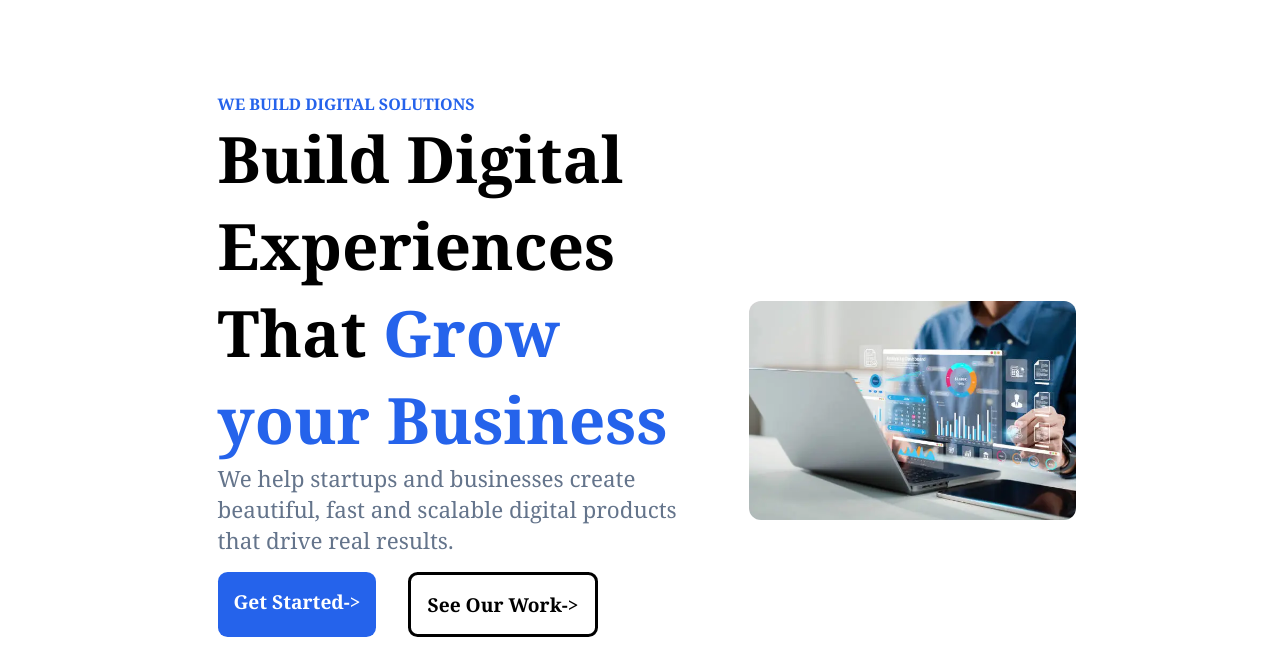
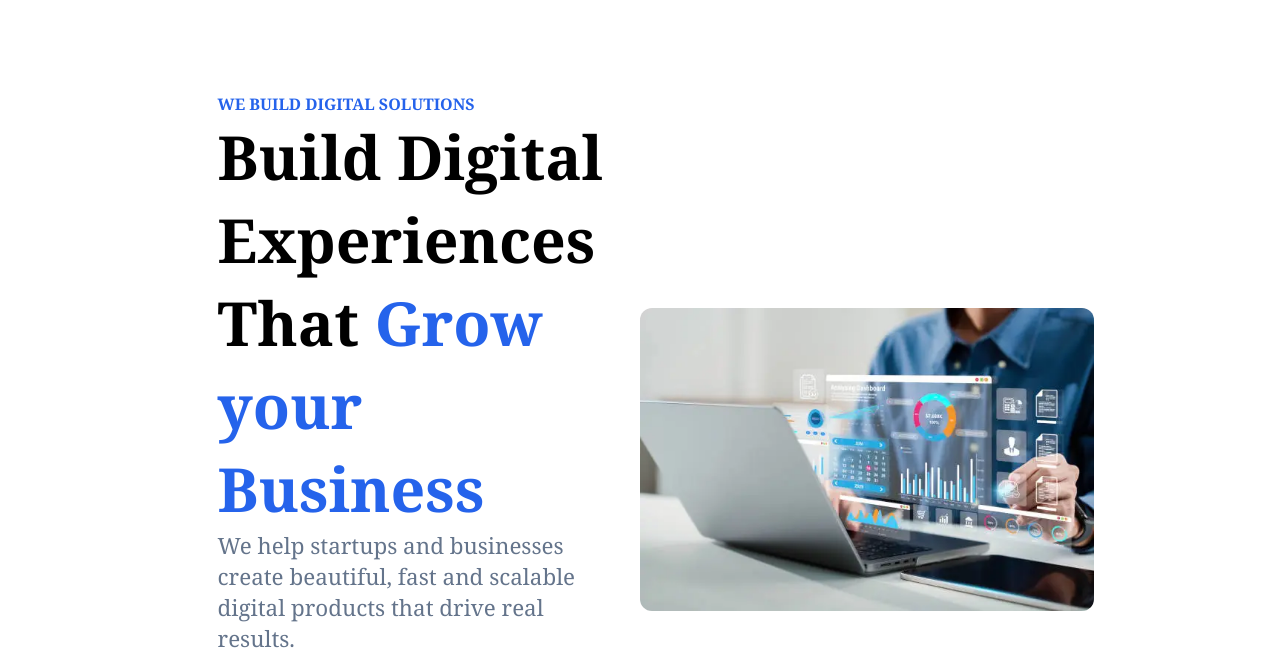
Before and after one commit to hamnariaz208/Nexa-Digital-Solutions, a plain HTML site: page index.html in a window 1280 px wide. Shown: the part 111-777 px from the top of the page. Drawn offline with Linux system fonts and the light colour scheme.

Commit message:
Update style.css

```diff
--- a/style.css
+++ b/style.css
@@ -89,9 +89,8 @@ body {
     padding: 2rem;
 }
 .Herosection .leftbox{
-
     padding: 2rem;
-    width: 60%;
+    width: 50%;
 }
 .Herosection .leftbox .hero-subheading{
     color: var(--primary-color);
@@ -99,14 +98,14 @@ body {
     font-weight: bold;
 }
 .Herosection .leftbox .hero-heading span{
-     font-size: clamp(2rem, 5vw, 4rem);
-     font-weight: bold;
+      font-weight: bold;
+      font-size: 3.8rem;
 }
 
 .Herosection .leftbox .hero-heading span:last-child{
     color: var(--primary-color);
     font-weight: bold;
-    clamp(2rem, 5vw, 4rem);
+     font-size: 3.8rem;
 }
 
 
@@ -192,12 +191,14 @@ body {
      height: 2rem;
 }
 .Herosection .rightbox img {
-  width: 90%;
-  height: auto;
+    width: 100%;
+    max-width: 500px;
+    height: auto;
   border-radius: 12px;
 }
 .Herosection .rightbox {
-    flex:1;
+    /* width: 50%; */
+    flex: 1;
     display: flex;
     justify-content: center;
     align-items: center;
@@ -579,5 +580,4 @@ display: flex;
  .footer-rightbox{
     display: none;
 }
-
 }
```
